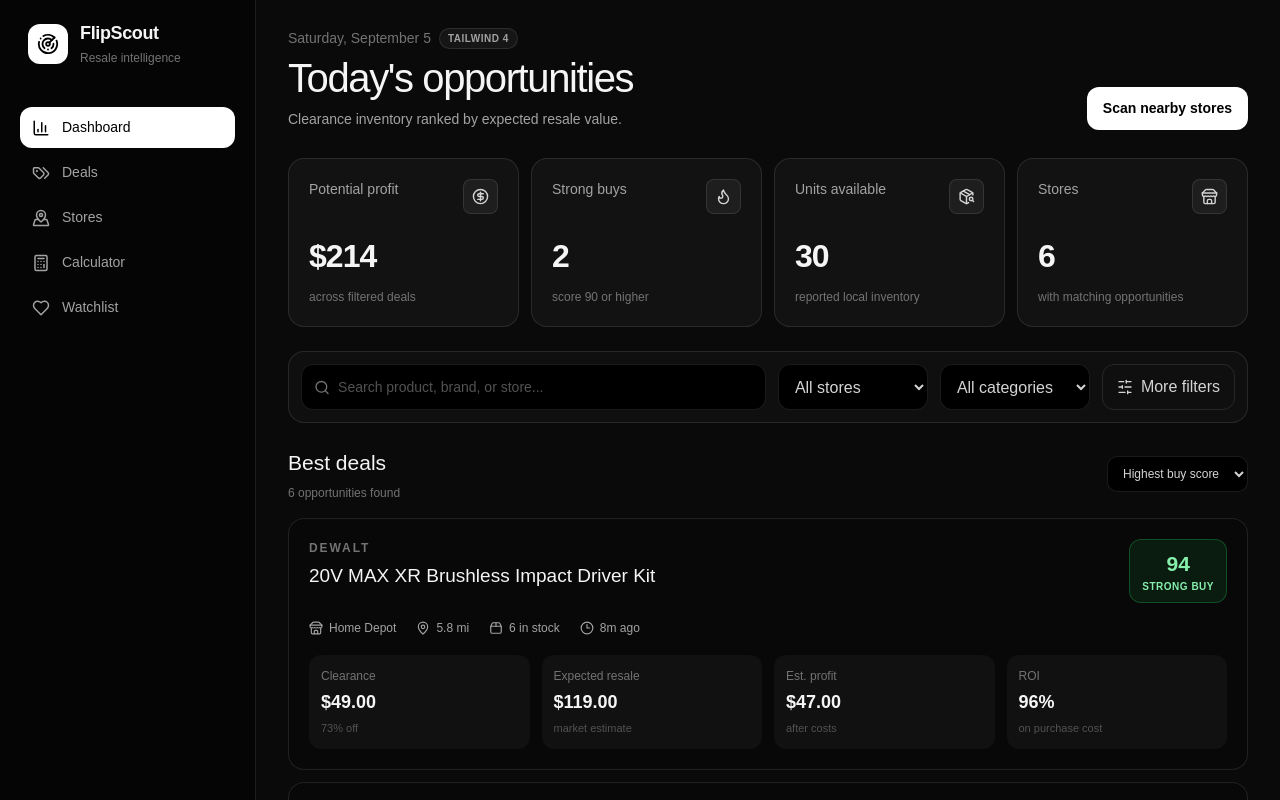
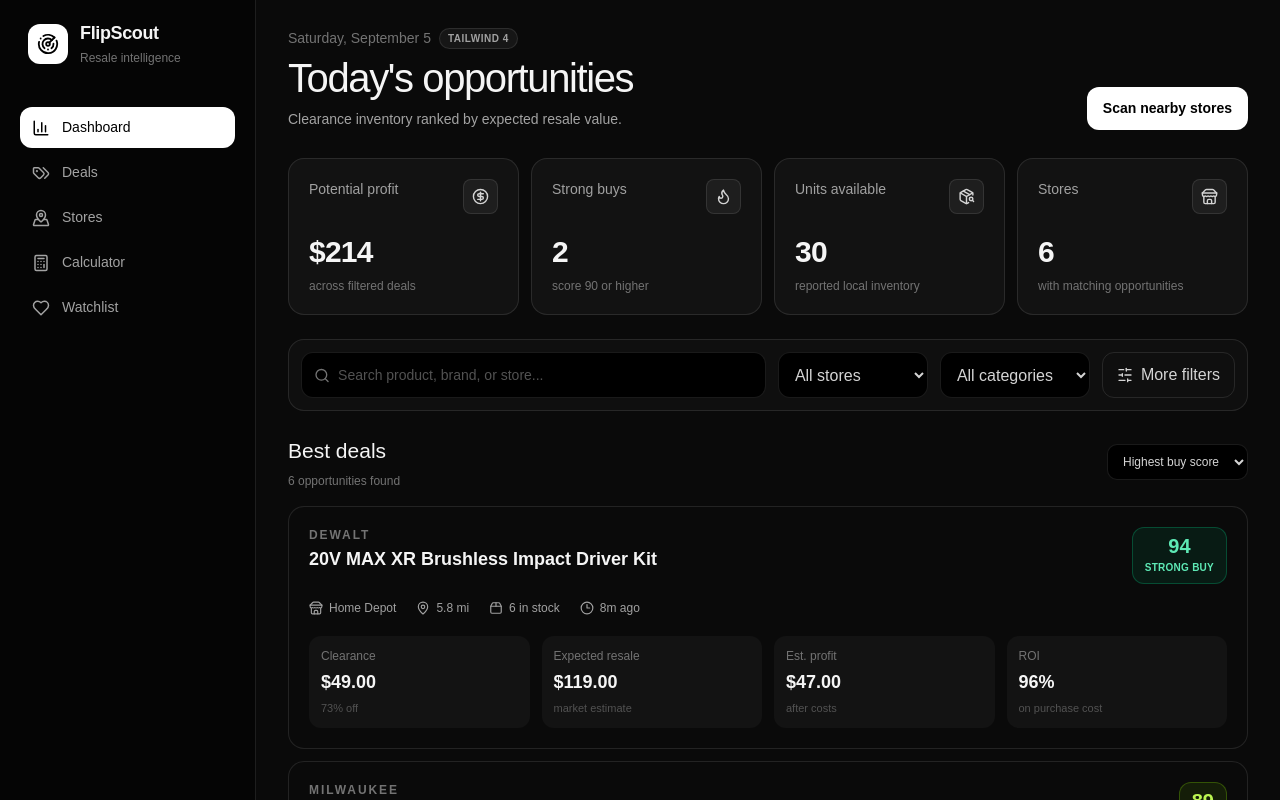
Before and after one commit to wickeda7/flipscout, a Next.js app: page / in a window 1280 px wide. Shown: the top 800 px of the page. Built offline with nearby package versions, Linux system fonts and the light colour scheme.

Commit message:
no message

```diff
--- a/src/components/dashboard/DealCard.tsx
+++ b/src/components/dashboard/DealCard.tsx
@@ -1,48 +1,112 @@
 import { Clock3, MapPin, Package2, Store } from "lucide-react";
 import type { Deal } from "@/types/deal";
 
+function statusClasses(status: Deal["status"]) {
+  switch (status) {
+    case "strong-buy":
+      return "border-emerald-500/30 bg-emerald-500/10 text-emerald-300";
+    case "buy":
+      return "border-lime-500/30 bg-lime-500/10 text-lime-300";
+    case "maybe":
+      return "border-amber-500/30 bg-amber-500/10 text-amber-300";
+    default:
+      return "border-neutral-700 bg-neutral-800/70 text-neutral-300";
+  }
+}
+
 function statusLabel(status: Deal["status"]) {
-  return status === "strong-buy" ? "STRONG BUY" : status.toUpperCase();
+  if (status === "strong-buy") return "STRONG BUY";
+  return status.toUpperCase();
 }
 
 export function DealCard({ deal }: { deal: Deal }) {
-  const discount = Math.round(((deal.retailPrice - deal.clearancePrice) / deal.retailPrice) * 100);
+  const discount = Math.round(
+    ((deal.retailPrice - deal.clearancePrice) / deal.retailPrice) * 100,
+  );
+
   return (
-    <article className="deal-card">
-      <div className="deal-top">
-        <div>
-          <div className="deal-brand">{deal.brand}</div>
-          <h3 className="deal-name">{deal.productName}</h3>
+    <article className="rounded-2xl border border-white/10 bg-neutral-950 p-5 transition-colors hover:border-white/20">
+      <div className="mb-4 flex items-start justify-between gap-4">
+        <div className="min-w-0">
+          <div className="mb-1 text-xs font-semibold uppercase tracking-[0.16em] text-neutral-500">
+            {deal.brand}
+          </div>
+          <h3 className="max-w-xl text-lg font-semibold leading-snug text-neutral-100">
+            {deal.productName}
+          </h3>
         </div>
-        <div className={`score ${deal.status}`}>
-          <div className="score-number">{deal.buyScore}</div>
-          <div className="score-label">{statusLabel(deal.status)}</div>
+
+        <div
+          className={`shrink-0 rounded-xl border px-3 py-2 text-center ${statusClasses(
+            deal.status,
+          )}`}
+        >
+          <div className="text-xl font-bold leading-none">{deal.buyScore}</div>
+          <div className="mt-1 text-[10px] font-semibold tracking-wide">
+            {statusLabel(deal.status)}
+          </div>
         </div>
       </div>
 
-      <div className="deal-meta">
-        <span><Store size={14} />{deal.retailer}</span>
-        <span><MapPin size={14} />{deal.distanceMiles} mi</span>
-        <span><Package2 size={14} />{deal.inventory} in stock</span>
-        <span><Clock3 size={14} />{deal.updatedMinutesAgo}m ago</span>
+      <div className="mb-5 flex flex-wrap gap-x-5 gap-y-2 text-xs text-neutral-400">
+        <span className="flex items-center gap-1.5">
+          <Store size={14} />
+          {deal.retailer}
+        </span>
+        <span className="flex items-center gap-1.5">
+          <MapPin size={14} />
+          {deal.distanceMiles} mi
+        </span>
+        <span className="flex items-center gap-1.5">
+          <Package2 size={14} />
+          {deal.inventory} in stock
+        </span>
+        <span className="flex items-center gap-1.5">
+          <Clock3 size={14} />
+          {deal.updatedMinutesAgo}m ago
+        </span>
       </div>
 
-      <div className="metrics-grid">
-        <Metric label="Clearance" value={`$${deal.clearancePrice.toFixed(2)}`} helper={`${discount}% off`} />
-        <Metric label="Expected resale" value={`$${deal.resalePrice.toFixed(2)}`} helper="market estimate" />
-        <Metric label="Est. profit" value={`$${deal.estimatedProfit.toFixed(2)}`} helper="after costs" />
-        <Metric label="ROI" value={`${deal.roi.toFixed(0)}%`} helper="on purchase cost" />
+      <div className="grid grid-cols-2 gap-3 sm:grid-cols-4">
+        <Metric
+          label="Clearance"
+          value={`$${deal.clearancePrice.toFixed(2)}`}
+          helper={`${discount}% off`}
+        />
+        <Metric
+          label="Expected resale"
+          value={`$${deal.resalePrice.toFixed(2)}`}
+          helper="market estimate"
+        />
+        <Metric
+          label="Est. profit"
+          value={`$${deal.estimatedProfit.toFixed(2)}`}
+          helper="after costs"
+        />
+        <Metric
+          label="ROI"
+          value={`${deal.roi.toFixed(0)}%`}
+          helper="on purchase cost"
+        />
       </div>
     </article>
   );
 }
 
-function Metric({ label, value, helper }: { label: string; value: string; helper: string }) {
+function Metric({
+  label,
+  value,
+  helper,
+}: {
+  label: string;
+  value: string;
+  helper: string;
+}) {
   return (
-    <div className="metric">
-      <div className="metric-label">{label}</div>
-      <div className="metric-value">{value}</div>
-      <div className="metric-helper">{helper}</div>
+    <div className="rounded-xl bg-white/[0.035] p-3">
+      <div className="text-xs text-neutral-500">{label}</div>
+      <div className="mt-1 text-lg font-semibold text-neutral-100">{value}</div>
+      <div className="mt-1 text-[11px] text-neutral-600">{helper}</div>
     </div>
   );
 }
--- a/src/components/dashboard/KpiCard.tsx
+++ b/src/components/dashboard/KpiCard.tsx
@@ -9,13 +9,16 @@
 
 export function KpiCard({ label, value, helper, icon: Icon }: KpiCardProps) {
   return (
-    <div className="kpi-card">
-      <div className="kpi-top">
-        <span className="kpi-label">{label}</span>
-        <div className="kpi-icon"><Icon size={17} /></div>
+    <div className="rounded-2xl border border-white/10 bg-white/[0.035] p-5">
+      <div className="mb-5 flex items-start justify-between">
+        <span className="text-sm text-neutral-400">{label}</span>
+        <div className="rounded-lg border border-white/10 bg-white/5 p-2 text-neutral-300">
+          <Icon size={17} />
+        </div>
       </div>
-      <div className="kpi-value">{value}</div>
-      <div className="kpi-helper">{helper}</div>
+
+      <div className="text-3xl font-semibold tracking-tight">{value}</div>
+      <div className="mt-2 text-xs text-neutral-500">{helper}</div>
     </div>
   );
 }
```
